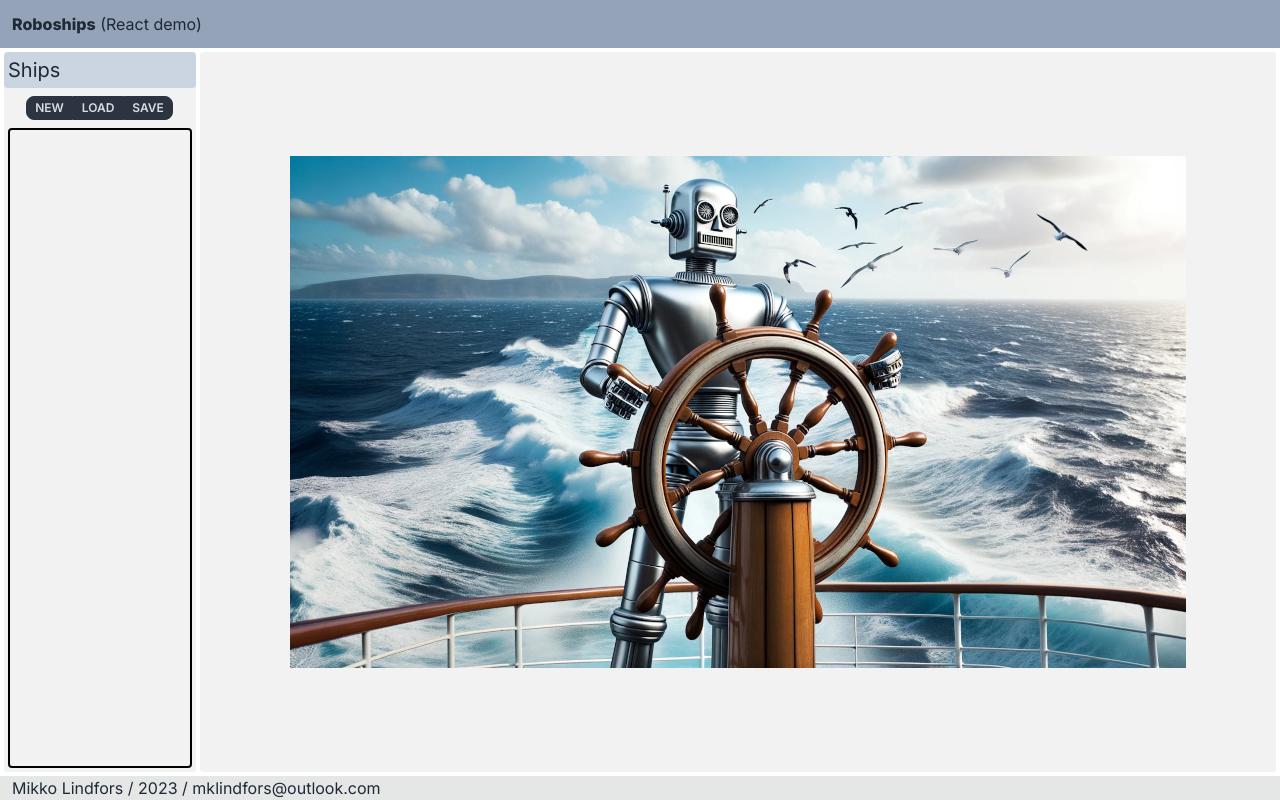
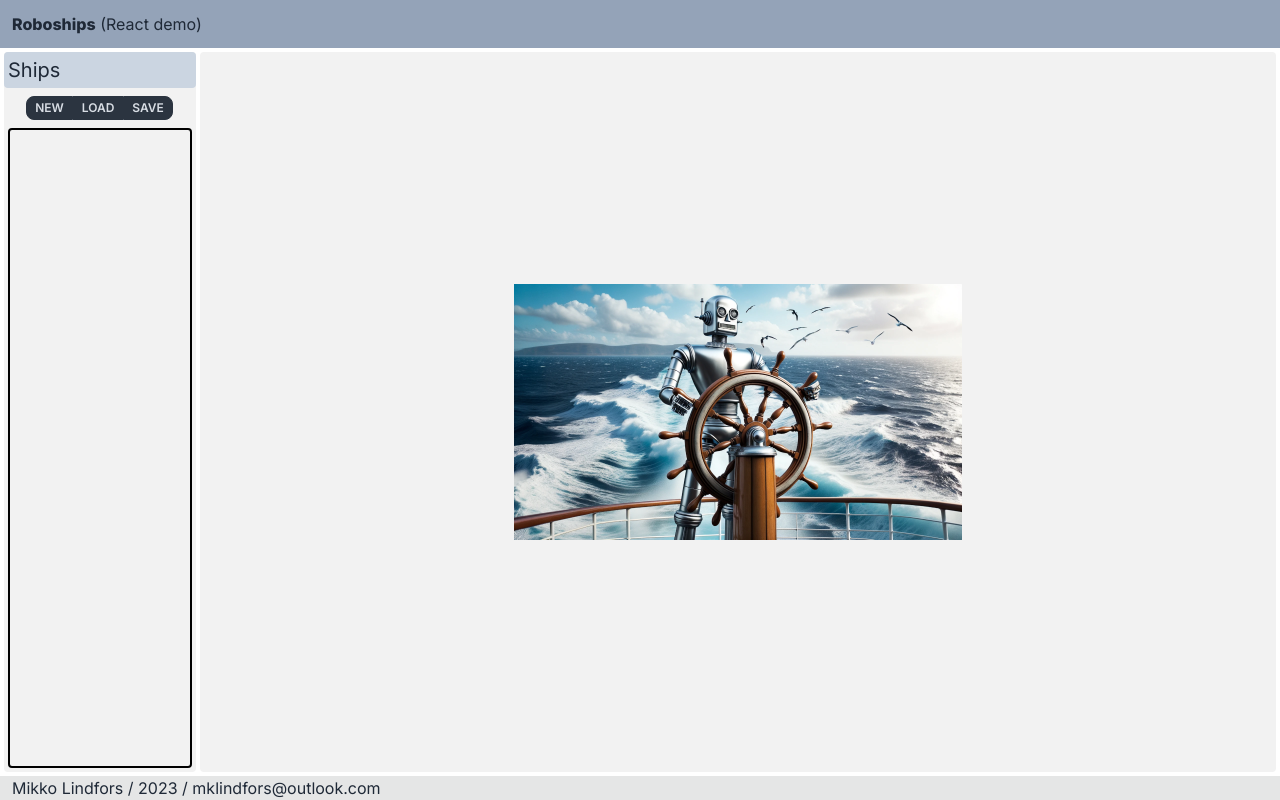
Before and after one commit to Miklind/roboshipsweb, a Next.js app: page / in a window 1280 px wide. Built offline with nearby package versions, Linux system fonts and the light colour scheme.

Commit message:
Help texts

```diff
--- a/src/components/LayoutPalette.tsx
+++ b/src/components/LayoutPalette.tsx
@@ -11,7 +11,7 @@ export default function LayoutPalette( { onComponentDrag }: ILayoutPaletteProps)
 
     return (
         <div className='bg-base-200 w-48 m-1 rounded flex flex-col'>
-            <div className="text-center text-sm bg-base-300">Drag components to design view. Use right mouse button to delete.</div>
+
             <ul className='flex-grow m-1 rounded p-1 list-none basis-0 overflow-auto'>
                 <li className='bg-gray-300 rounded m-1 p-1 cursor-pointer' draggable onDragStart={(e) => onDragStartList(e, "radar")}>
                     <p>Radar</p>
@@ -20,6 +20,7 @@ export default function LayoutPalette( { onComponentDrag }: ILayoutPaletteProps)
                     <p>Gun</p>
                 </li>
             </ul>
+            <div className="text-center text-sm bg-base-300">Drag components to design view. Right button: delete.</div>
         </div>
     )
 }
--- a/src/components/ProgramPalette.tsx
+++ b/src/components/ProgramPalette.tsx
@@ -39,7 +39,7 @@ export default function ProgramPalette({ onComponentDrag }: IProgramPaletteProps
 
     return (
         <div className='bg-base-200 w-48 m-1 rounded flex flex-col'>
-            <div className="text-center text-sm bg-base-300">Drag commands to design view. Use right mouse button to delete/disconnect.</div>
+
             <ul className='flex-grow m-1 rounded p-1 list-none basis-0 overflow-auto'>
 
                 {paletteItems.map((item) => (
@@ -62,6 +62,7 @@ export default function ProgramPalette({ onComponentDrag }: IProgramPaletteProps
                     </li>
                 ))}
             </ul>
+            <div className="text-center text-sm bg-base-300">Drag commands to design view. Left button: move/pan, Wheel: zoom, Right button: delete/disconnect.</div>
         </div>
     )
 }
--- a/src/components/ShipEditor.tsx
+++ b/src/components/ShipEditor.tsx
@@ -18,11 +18,11 @@ export default function ShipEditor( { selectedShipID }: IShipEditorProps) {
   const [activeTab, setActiveTab] = useState(2)
 
   if (selectedShipID==-1) return (<div className='bg-base-200 flex flex-col flex-grow mr-1 my-1 rounded justify-center'>
-    <div className="flex justify-center items-center h-full">
+    <div className="flex justify-center items-center">
       <Image
         src="/Robot.png"
-        width={896}
-        height={512}
+        width={896/2}
+        height={512/2}
         alt="Roboships"
         priority
       />
```
